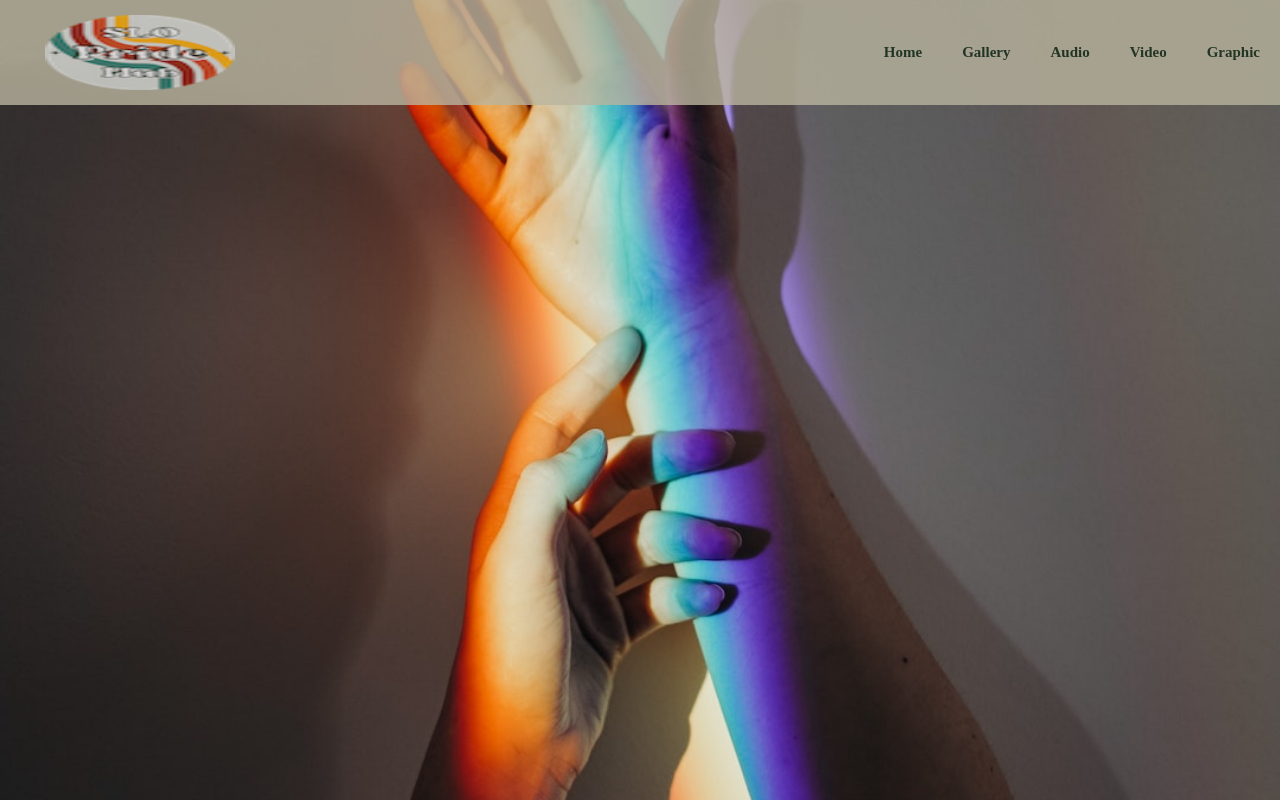
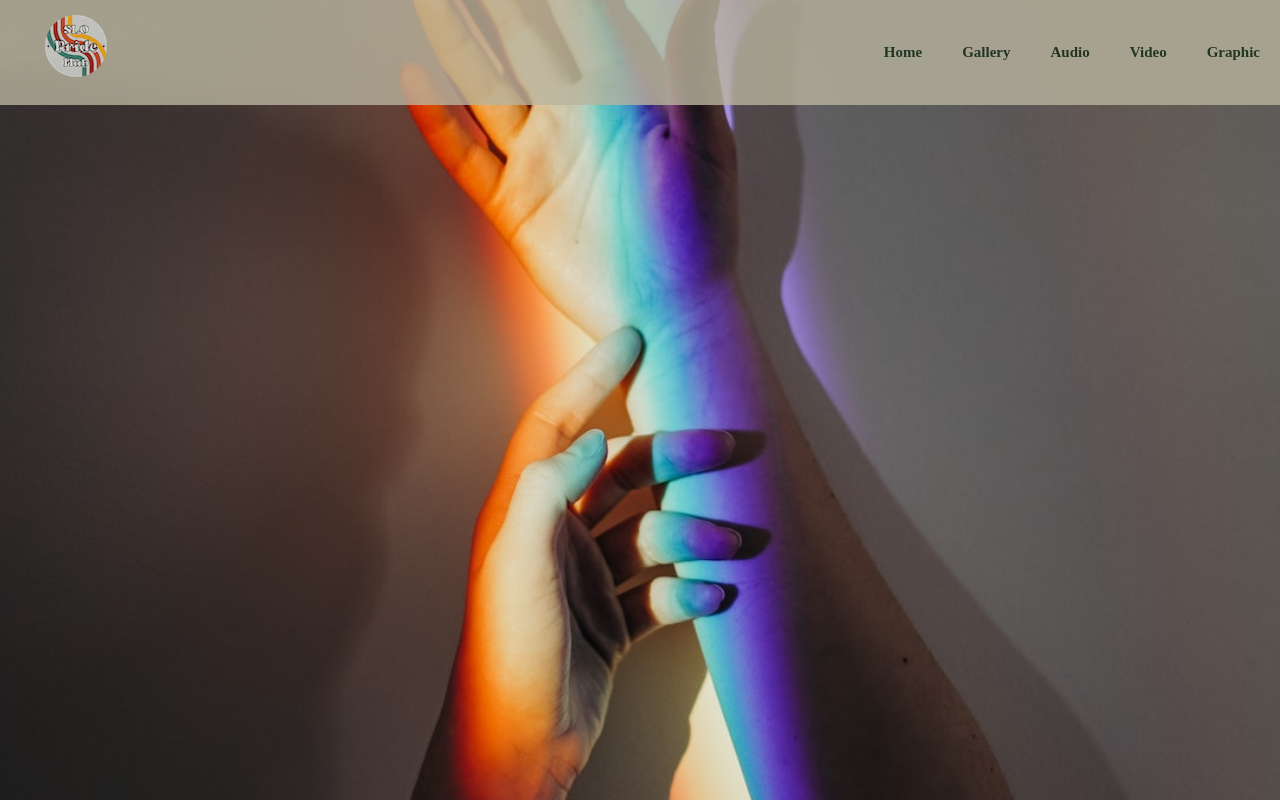
Before and after one commit to etobiason/j410, a plain HTML site: page index.html in a window 1280 px wide. Shown: the top 802 px of the page. Drawn offline with Linux system fonts and the light colour scheme; a script that the page names is missing.

Commit message:
Update index.html

```diff
--- a/index.html
+++ b/index.html
@@ -115,7 +115,7 @@ function topFunction() {
 <!--beginning of navigation section-->
 <header>
 <div class="nav-container">
-<div class="brand"><img src="img/logo.png" width="190" height="75" alt=""/></div>
+<div class="brand"><img src="img/logo.png" width="62" height="62" alt=""/></div>
 <nav>
 <div class="nav-mobile"><a id="nav-toggle" href="#!"><span></span></a></div>
   <ul class="nav-list">
```
